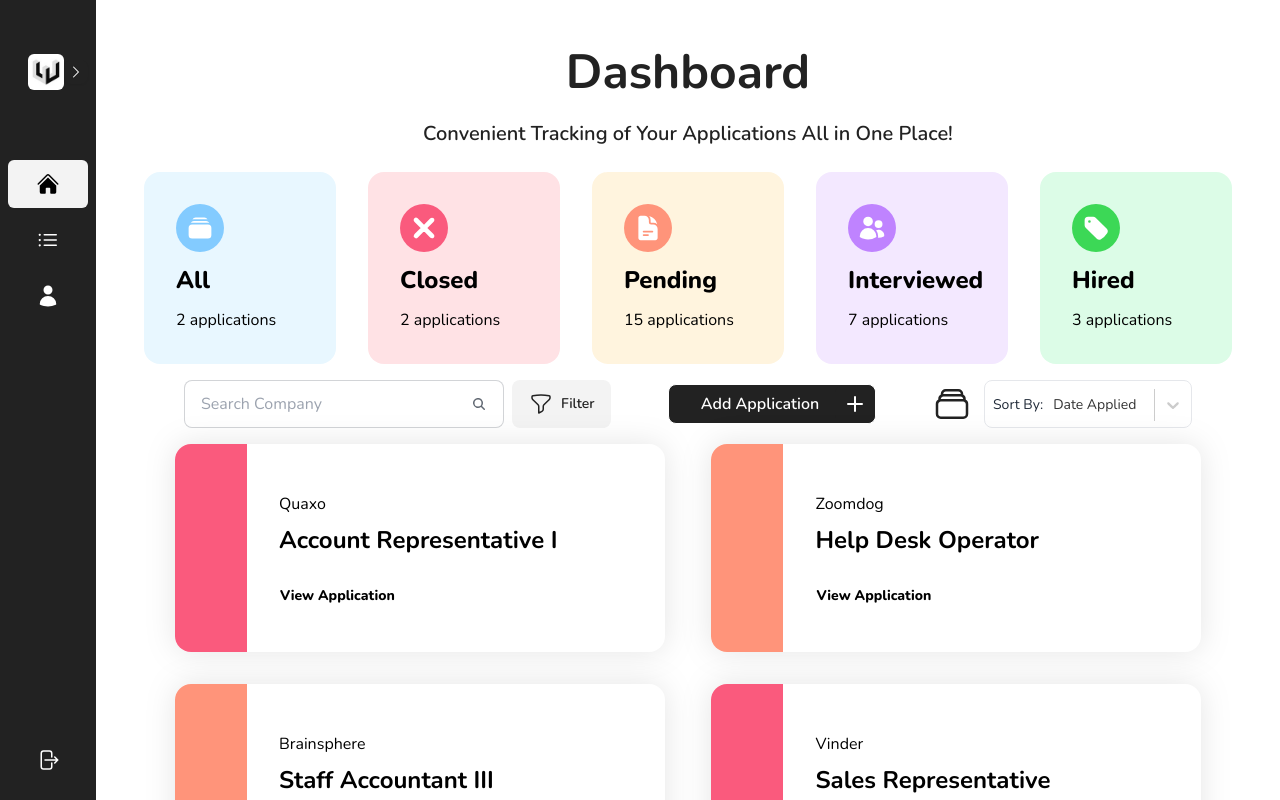
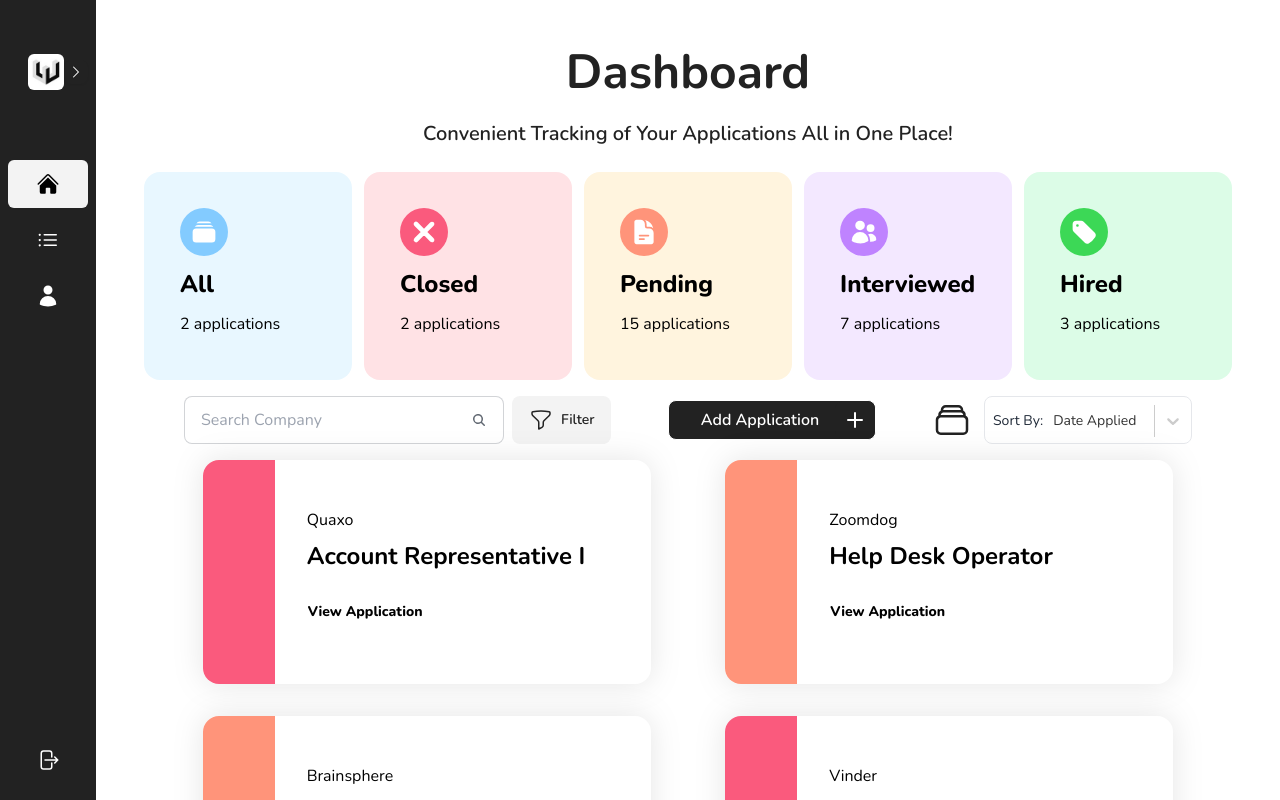
Before and after one commit to zachkfan/pathtoswe, a Next.js app: page /dashboard in a window 1280 px wide. Built offline with nearby package versions, Linux system fonts and the light colour scheme; a web font is replaced by a local one.

Commit message:
changed dimensions of dashboard and sorting cards

```diff
--- a/src/app/ui/dashboard/dashboard_card.tsx
+++ b/src/app/ui/dashboard/dashboard_card.tsx
@@ -33,7 +33,7 @@ export default function DashboardCard({
   };
   return (
     <div
-      className="card card-side bg-white w-96 lg:w-[45%] min-h-fit xl:h-52 text-black drop-shadow-around m-4"
+      className="card card-side bg-white w-96 lg:w-[35vw] min-h-fit xl:h-56 text-black drop-shadow-around m-4"
       key={item_id}
     >
       <figure>
--- a/src/app/ui/dashboard/sorting_card.tsx
+++ b/src/app/ui/dashboard/sorting_card.tsx
@@ -17,10 +17,10 @@ export default function SortingCards({
 }: Props) {
   return (
     <div
-      className="transition ease-in-out delay-15 hover:-translate-y-1 hover:scale-105 duration-300 card w-24 h-24 lg:w-36 lg:h-36 xl:w-48 xl:h-48 flex justify-center"
+      className="transition ease-in-out delay-15 hover:-translate-y-1 hover:scale-105 duration-300 card w-24 h-24 lg:w-36 lg:h-36 xl:w-52 xl:h-52 flex justify-center"
       style={{ backgroundColor: bgColor }}
     >
-      <div className="card-body text-black lg:gap-3 xl:p-8 lg:p-4 p-2">
+      <div className="card-body text-black lg:gap-3 xl:p-9 lg:p-4 p-2">
         <div
           className="flex justify-center items-center w-6 h-6 lg:w-8 lg:h-8 xl:w-12 xl:h-12 rounded-full"
           style={{ backgroundColor: iconBgColor }}
```
